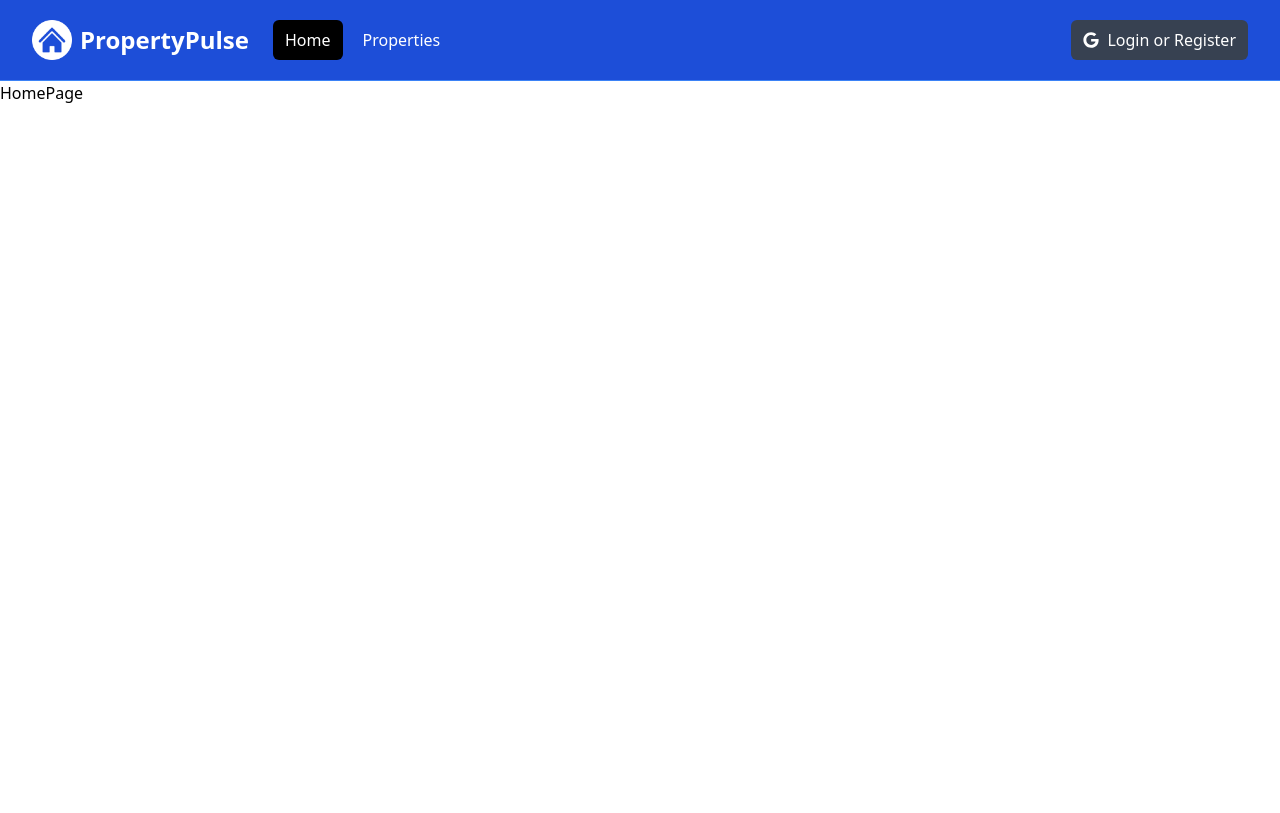
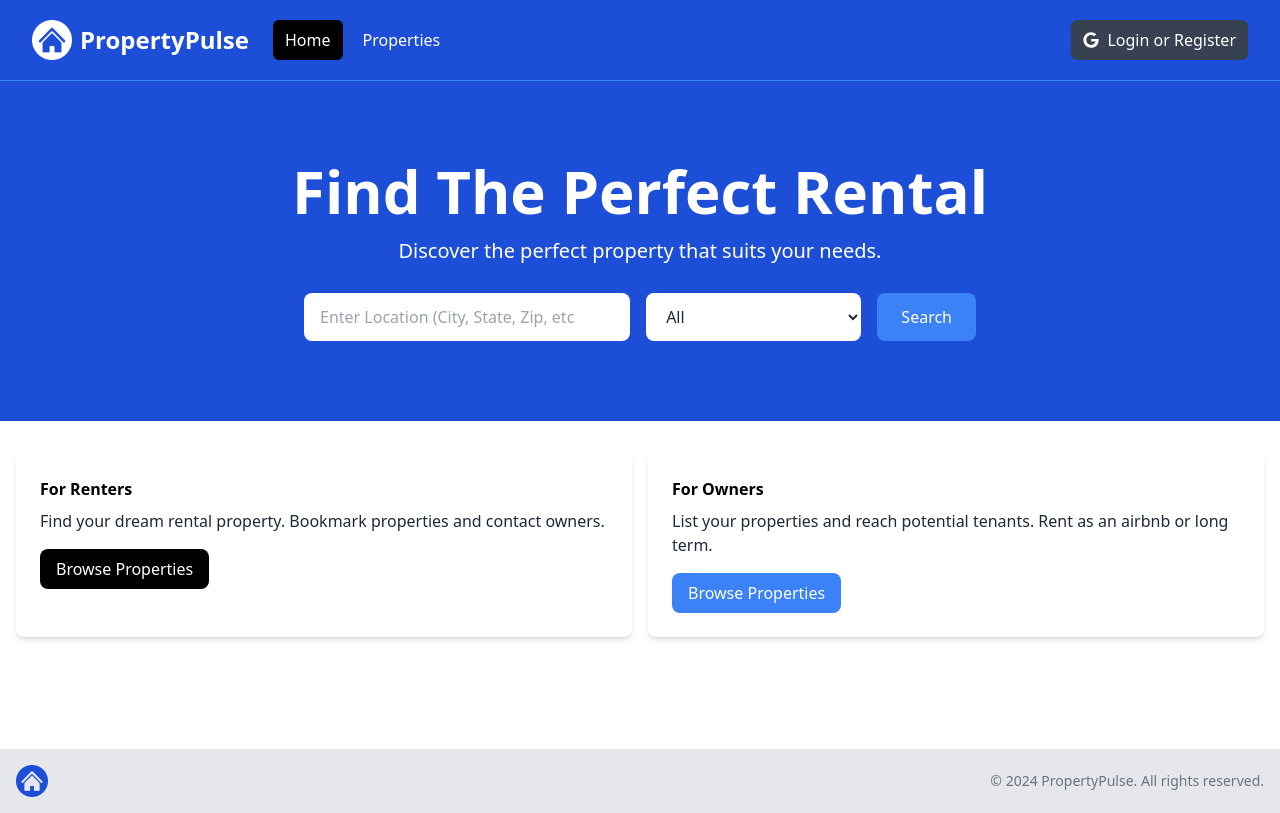
Before and after one commit to Lotiija/RealEstate-NextApp, a Next.js app: page / in a window 1280 px wide. Built offline with nearby package versions, Linux system fonts and the light colour scheme.

Commit message:
Homepage components

```diff
--- a/app/page.jsx
+++ b/app/page.jsx
@@ -1,8 +1,14 @@
-import React from 'react'
+import Footer from '@/components/Footer';
+import Hero from '@/components/Hero';
+import InfoBoxes from '@/components/infoBoxes';
 
 const HomePage = () => {
   return (
-    <div>HomePage</div>
+    <>
+      <Hero />
+      <InfoBoxes />
+      <Footer />
+    </>
   )
 }
 
--- /dev/null
+++ b/components/Footer.jsx
@@ -0,0 +1,26 @@
+import Image from "next/image";
+import logo from '@/assets/images/logo.png';
+
+const Footer = () => {
+  const currentYear = new Date().getFullYear();
+
+  return (
+    // <!-- Footer -->
+    <footer className="bg-gray-200 py-4 mt-24">
+      <div
+        className="container mx-auto flex flex-col md:flex-row items-center justify-between px-4"
+      >
+        <div className="mb-4 md:mb-0">
+          <Image src={logo} alt="Logo" className="h-8 w-auto" />
+        </div>
+        <div>
+          <p className="text-sm text-gray-500 mt-2 md:mt-0">
+            &copy; {currentYear} PropertyPulse. All rights reserved.
+          </p>
+        </div>
+      </div>
+    </footer>
+  )
+}
+
+export default Footer;
--- /dev/null
+++ b/components/Hero.jsx
@@ -0,0 +1,59 @@
+const Hero = () => {
+  return (
+    // <!-- Hero -->
+    <section className="bg-blue-700 py-20 mb-4">
+      <div
+        className="max-w-7xl mx-auto px-4 sm:px-6 lg:px-8 flex flex-col items-center"
+      >
+        <div className="text-center">
+          <h1
+            className="text-4xl font-extrabold text-white sm:text-5xl md:text-6xl"
+          >
+            Find The Perfect Rental
+          </h1>
+          <p className="my-4 text-xl text-white">
+            Discover the perfect property that suits your needs.
+          </p>
+        </div>
+        <form
+          className="mt-3 mx-auto max-w-2xl w-full flex flex-col md:flex-row items-center"
+        >
+          <div className="w-full md:w-3/5 md:pr-2 mb-4 md:mb-0">
+            <label htmlFor="location" className="sr-only">Location</label>
+            <input
+              type="text"
+              id="location"
+              placeholder="Enter Location (City, State, Zip, etc"
+              className="w-full px-4 py-3 rounded-lg bg-white text-gray-800 focus:outline-none focus:ring focus:ring-blue-500"
+            />
+          </div>
+          <div className="w-full md:w-2/5 md:pl-2">
+            <label htmlFor="property-type" className="sr-only">Property Type</label>
+            <select
+              id="property-type"
+              className="w-full px-4 py-3 rounded-lg bg-white text-gray-800 focus:outline-none focus:ring focus:ring-blue-500"
+            >
+              <option value="All">All</option>
+              <option value="Apartment">Apartment</option>
+              <option value="Studio">Studio</option>
+              <option value="Condo">Condo</option>
+              <option value="House">House</option>
+              <option value="Cabin Or Cottage">Cabin or Cottage</option>
+              <option value="Loft">Loft</option>
+              <option value="Room">Room</option>
+              <option value="Other">Other</option>
+            </select>
+          </div>
+          <button
+            type="submit"
+            className="md:ml-4 mt-4 md:mt-0 w-full md:w-auto px-6 py-3 rounded-lg bg-blue-500 text-white hover:bg-blue-600 focus:outline-none focus:ring focus:ring-blue-500"
+          >
+            Search
+          </button>
+        </form>
+      </div>
+    </section>
+  )
+}
+
+export default Hero
--- /dev/null
+++ b/components/infoBox.jsx
@@ -0,0 +1,26 @@
+import React from 'react'
+
+const InfoBox = ({
+  heading,
+  backgroundColor = 'bg-gray-100',
+  textColor = 'text-gray-800',
+  buttonInfo,
+  children
+}) => {
+  return (
+  <div className={`${backgroundColor}bg-gray-100 p-6 rounded-lg shadow-md`}>
+    <h2 className={`${textColor}text-2xl font-bold`}>{ heading }</h2>
+    <p className={`${textColor} mt-2 mb-4`}>
+        { children }
+    </p>
+    <a
+      href={ buttonInfo.link}
+      className={`inline-block ${buttonInfo.backgroundColor} text-white rounded-lg px-4 py-2 hover:opacity-80`}
+    >
+      Browse Properties
+    </a>
+  </div>
+  )
+}
+
+export default InfoBox
--- /dev/null
+++ b/components/infoBoxes.jsx
@@ -0,0 +1,39 @@
+import InfoBox from "./infoBox";
+
+const InfoBoxes = () => {
+  return (
+    // <!-- Renters and Owners -->
+    <section>
+      <div className="container-xl lg:container m-auto">
+        <div className="grid grid-cols-1 md:grid-cols-2 gap-4 p-4 rounded-lg">
+
+        <InfoBox
+          heading='For Renters'
+          backgroundColor="bg-gray-100"
+          buttonInfo={{
+            text: 'Browse Properties',
+            link: '/properties',
+            backgroundColor: 'bg-black'
+          }}>
+            Find your dream rental property. Bookmark
+            properties and contact owners.
+        </InfoBox>
+
+        <InfoBox
+          heading='For Owners'
+          backgroundColor="bg-blue-100"
+          buttonInfo={{
+            text: 'Add Property',
+            link: '/properties/add',
+            backgroundColor: 'bg-blue-500',
+          }}>
+            List your properties and reach potential tenants. Rent as an
+            airbnb or long term.
+        </InfoBox>
+        </div>
+      </div>
+    </section>
+  )
+}
+
+export default InfoBoxes
```
